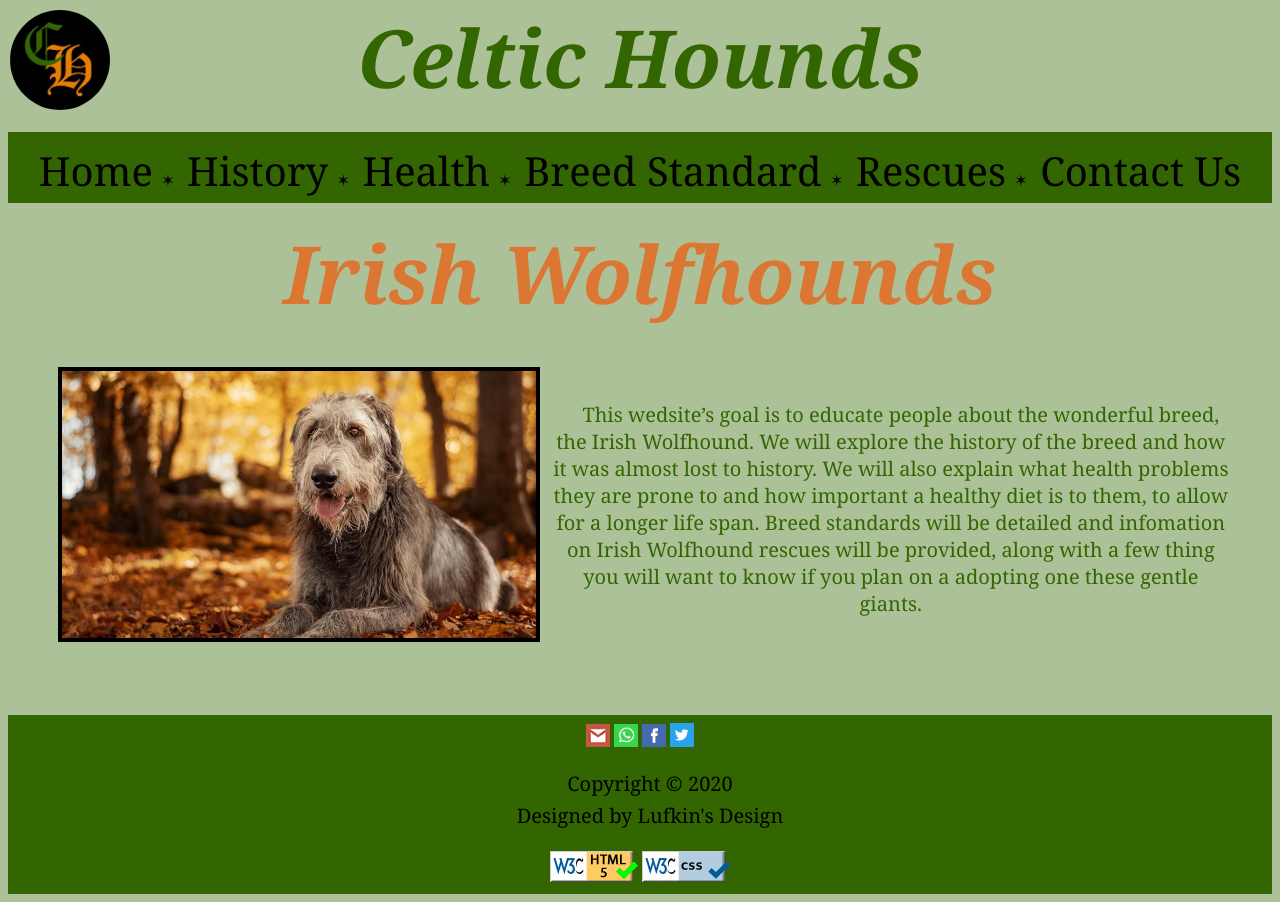
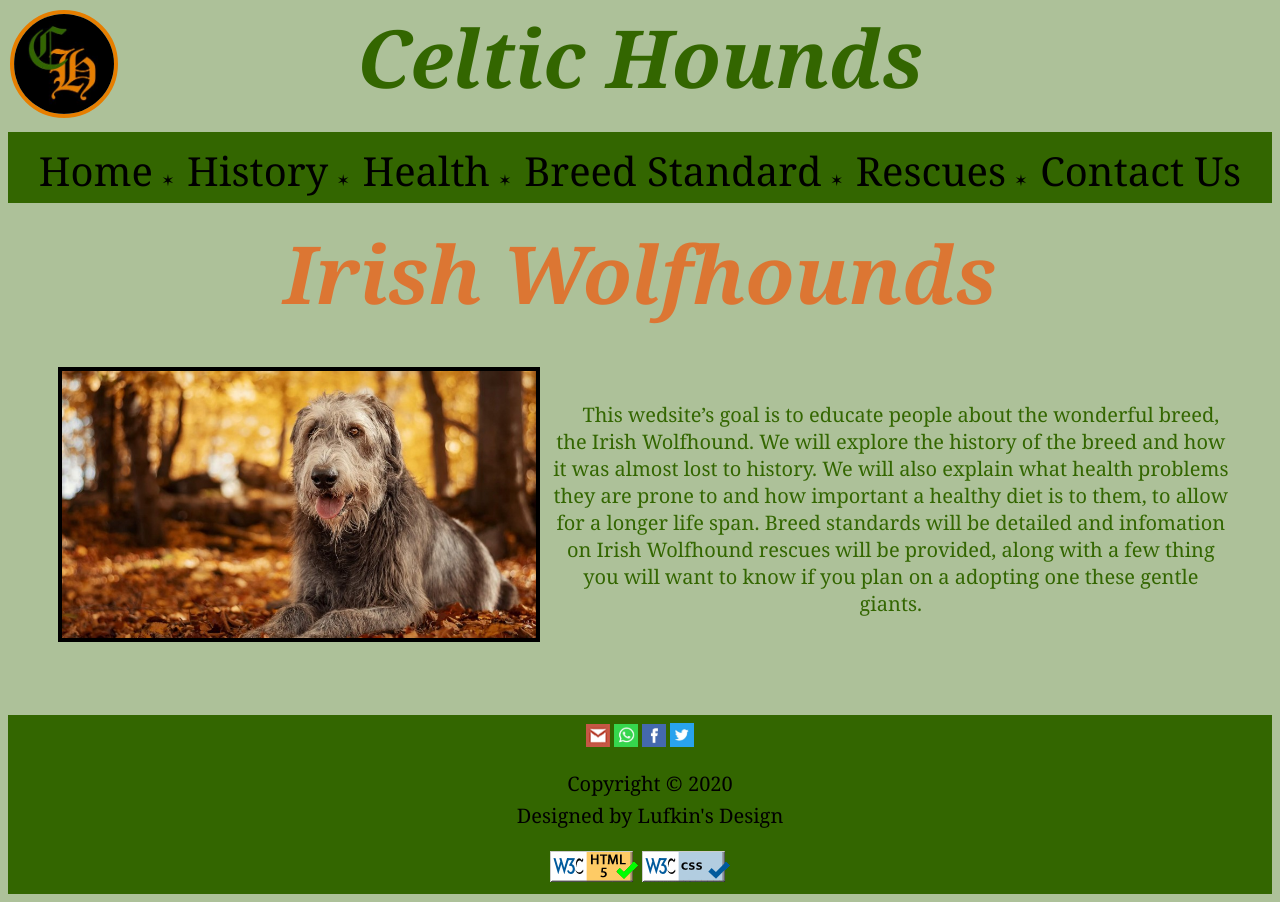
Before and after one commit to LufkinJulie/Celtic_Hounds, a plain HTML site: page index.html in a window 1280 px wide. Drawn offline with Linux system fonts and the light colour scheme.

Commit message:
Add files via upload

```diff
--- a/styles/milestone.css
+++ b/styles/milestone.css
@@ -91,6 +91,7 @@ dd  {
 		width: 100px;
 		height: 100px;
 		border-radius: 50%;
+		border: solid 4px #e67e00;
 }
 .clearleft {
 		clear: left;
```
